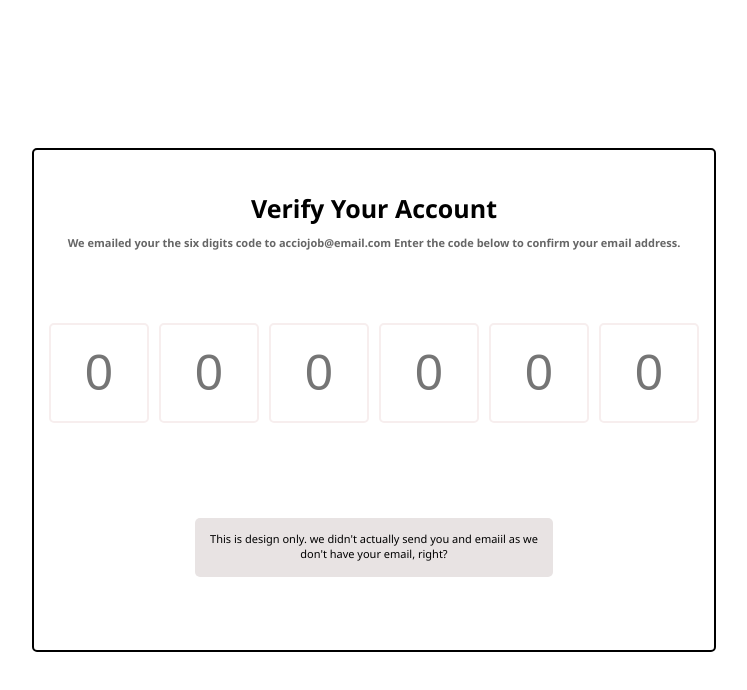
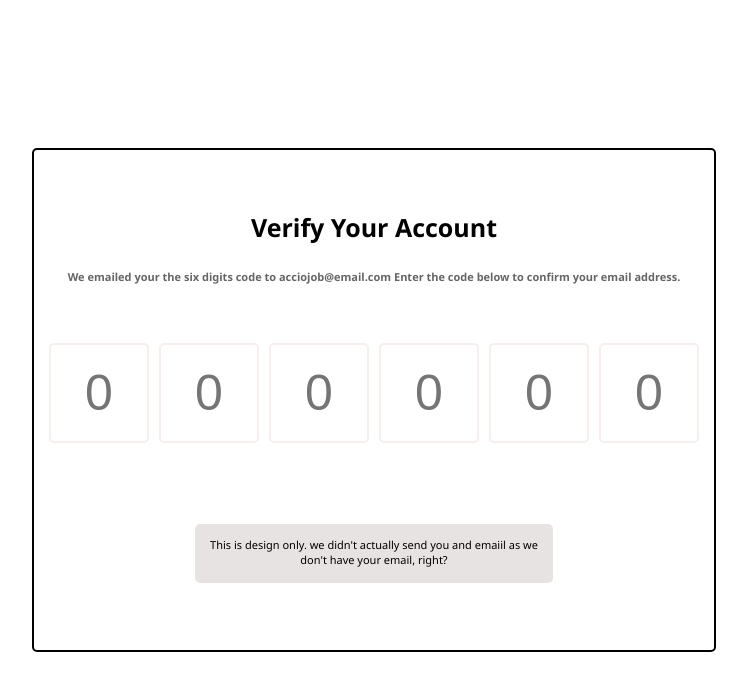
Before and after one commit to acciojob/OTP-avinashcbsharma, a website: page main.html in a window 1280 px wide. Shown: the whole page, without its empty margins (266-1013 px from the left). Drawn offline with Linux system fonts and the light colour scheme.

Commit message:
created a submission

```diff
--- a/main.html
+++ b/main.html
@@ -9,7 +9,7 @@
 <body>
 	 <div id="main">
         <div id="verification_heading">
-           Verify Your Account
+           <p>Verify Your Account</p>
             <div id="verification_subtext">We emailed your the six digits code to acciojob@email.com
                 Enter the code below to confirm your email address.</div>
         </div>
```
